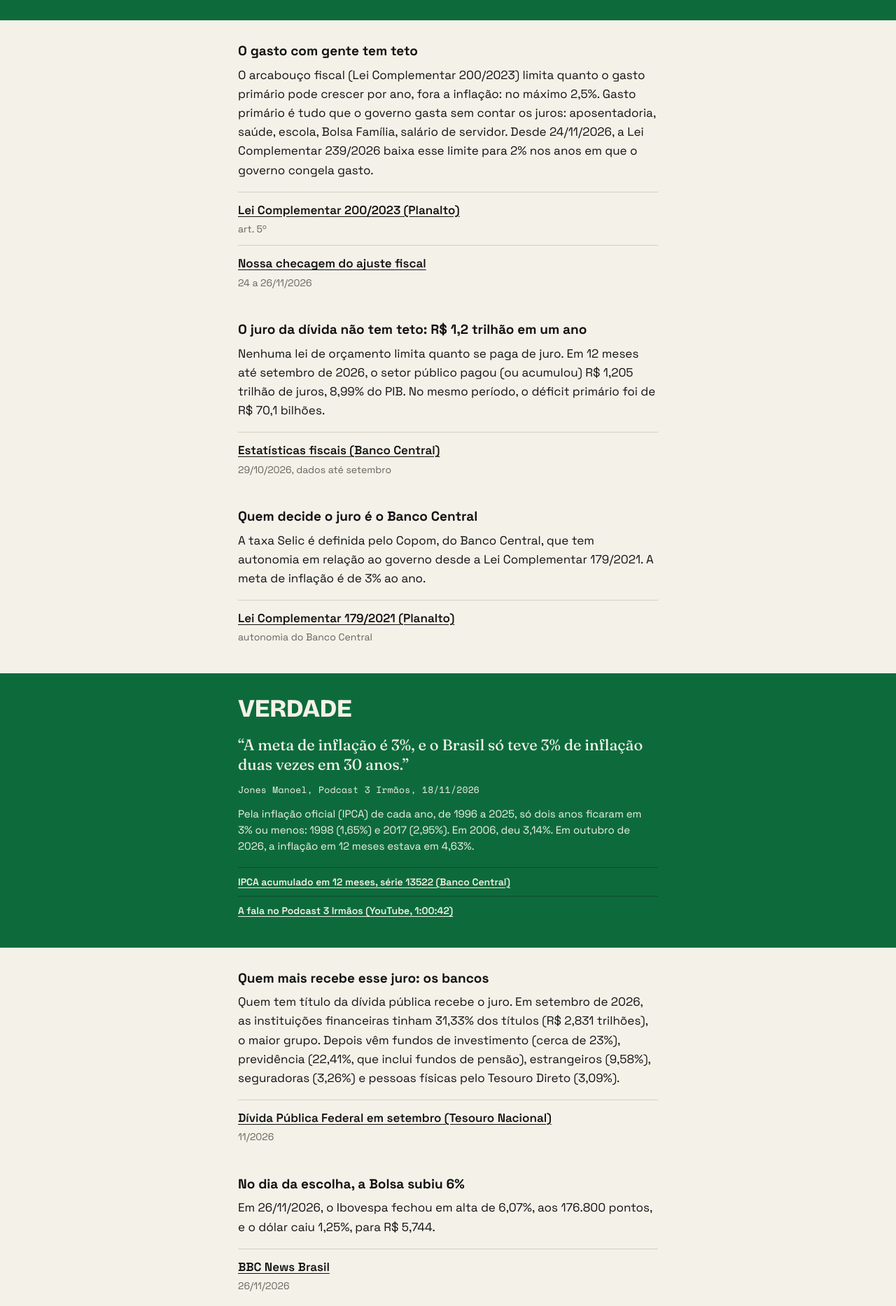
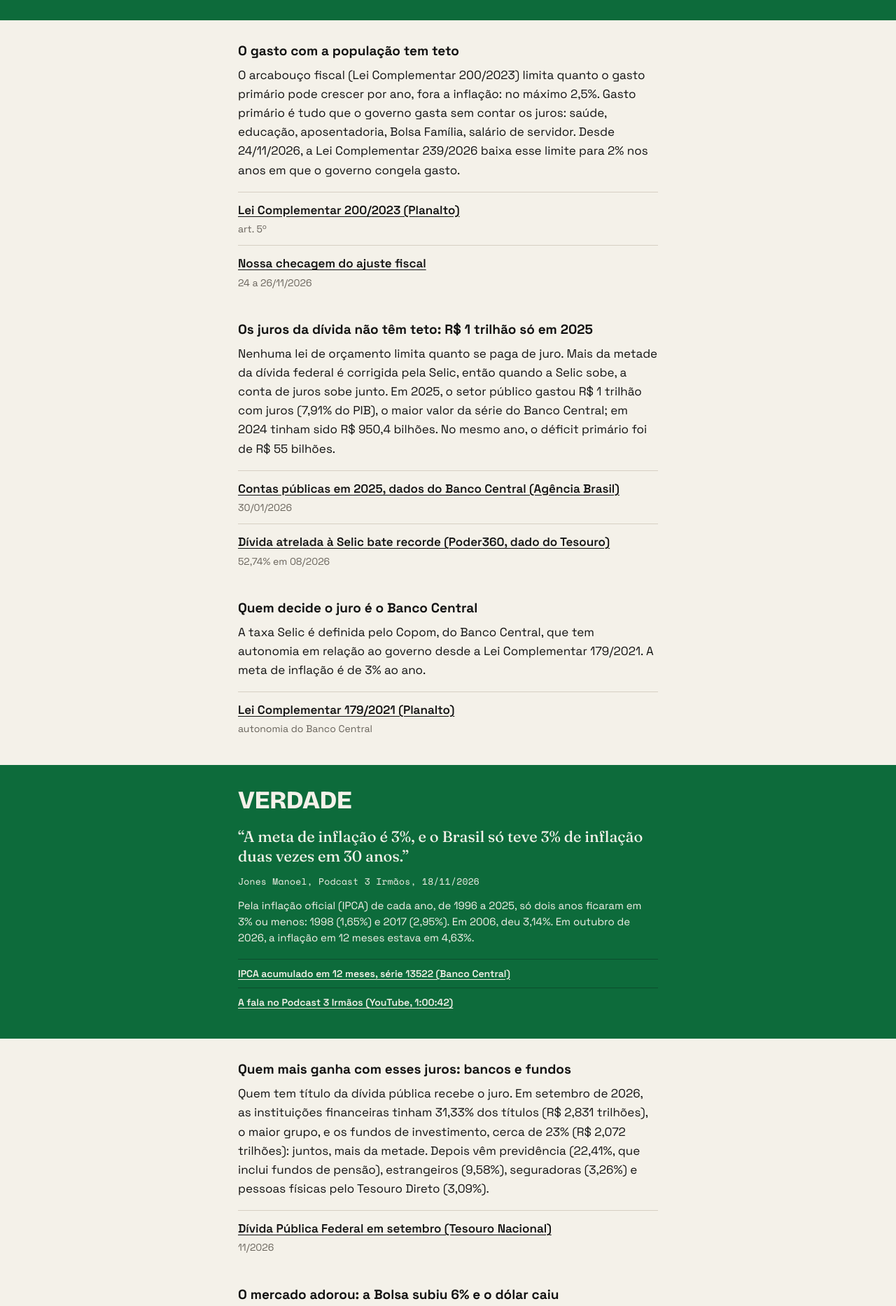
Before and after one commit to AugustoAmaral/basematerial-site, a plain HTML site: page fontes/trabuco-fazenda/index.html in a window 1280 px wide. Shown: the part 1467-3333 px from the top of the page at 70% size. Drawn offline with Linux system fonts and the light colour scheme.

Commit message:
Trabuco sources: 2025 interest bill, banks and funds over half, market reaction

```diff
--- a/fontes/trabuco-fazenda/index.html
+++ b/fontes/trabuco-fazenda/index.html
@@ -46,17 +46,18 @@
     </ul>
   </div>
 
-  <h3>O gasto com gente tem teto</h3>
-  <p>O arcabouço fiscal (Lei Complementar 200/2023) limita quanto o gasto primário pode crescer por ano, fora a inflação: no máximo 2,5%. Gasto primário é tudo que o governo gasta sem contar os juros: aposentadoria, saúde, escola, Bolsa Família, salário de servidor. Desde 24/11/2026, a Lei Complementar 239/2026 baixa esse limite para 2% nos anos em que o governo congela gasto.</p>
+  <h3>O gasto com a população tem teto</h3>
+  <p>O arcabouço fiscal (Lei Complementar 200/2023) limita quanto o gasto primário pode crescer por ano, fora a inflação: no máximo 2,5%. Gasto primário é tudo que o governo gasta sem contar os juros: saúde, educação, aposentadoria, Bolsa Família, salário de servidor. Desde 24/11/2026, a Lei Complementar 239/2026 baixa esse limite para 2% nos anos em que o governo congela gasto.</p>
   <ul class="sources">
     <li><a href="https://www.planalto.gov.br/ccivil_03/leis/lcp/lcp200.htm">Lei Complementar 200/2023 (Planalto)</a><span>art. 5º</span></li>
     <li><a href="/fontes/ajuste-fiscal/">Nossa checagem do ajuste fiscal</a><span>24 a 26/11/2026</span></li>
   </ul>
 
-  <h3>O juro da dívida não tem teto: R$ 1,2 trilhão em um ano</h3>
-  <p>Nenhuma lei de orçamento limita quanto se paga de juro. Em 12 meses até setembro de 2026, o setor público pagou (ou acumulou) R$ 1,205 trilhão de juros, 8,99% do PIB. No mesmo período, o déficit primário foi de R$ 70,1 bilhões.</p>
+  <h3>Os juros da dívida não têm teto: R$ 1 trilhão só em 2025</h3>
+  <p>Nenhuma lei de orçamento limita quanto se paga de juro. Mais da metade da dívida federal é corrigida pela Selic, então quando a Selic sobe, a conta de juros sobe junto. Em 2025, o setor público gastou R$ 1 trilhão com juros (7,91% do PIB), o maior valor da série do Banco Central; em 2024 tinham sido R$ 950,4 bilhões. No mesmo ano, o déficit primário foi de R$ 55 bilhões.</p>
   <ul class="sources">
-    <li><a href="https://aprendervalor.bcb.gov.br/content/estatisticas/hist_estatisticasfiscais/202610_Texto_de_estatisticas_fiscais.pdf">Estatísticas fiscais (Banco Central)</a><span>29/10/2026, dados até setembro</span></li>
+    <li><a href="https://agenciabrasil.ebc.com.br/economia/noticia/2026-01/contas-publicas-tem-deficit-de-r-55021-bilhoes-em-2025">Contas públicas em 2025, dados do Banco Central (Agência Brasil)</a><span>30/01/2026</span></li>
+    <li><a href="https://www.poder360.com.br/poder-economia/divida-atrelada-a-selic-bate-recorde-historico-em-2026/">Dívida atrelada à Selic bate recorde (Poder360, dado do Tesouro)</a><span>52,74% em 08/2026</span></li>
   </ul>
 
   <h3>Quem decide o juro é o Banco Central</h3>
@@ -76,13 +77,13 @@
     </ul>
   </div>
 
-  <h3>Quem mais recebe esse juro: os bancos</h3>
-  <p>Quem tem título da dívida pública recebe o juro. Em setembro de 2026, as instituições financeiras tinham 31,33% dos títulos (R$ 2,831 trilhões), o maior grupo. Depois vêm fundos de investimento (cerca de 23%), previdência (22,41%, que inclui fundos de pensão), estrangeiros (9,58%), seguradoras (3,26%) e pessoas físicas pelo Tesouro Direto (3,09%).</p>
+  <h3>Quem mais ganha com esses juros: bancos e fundos</h3>
+  <p>Quem tem título da dívida pública recebe o juro. Em setembro de 2026, as instituições financeiras tinham 31,33% dos títulos (R$ 2,831 trilhões), o maior grupo, e os fundos de investimento, cerca de 23% (R$ 2,072 trilhões): juntos, mais da metade. Depois vêm previdência (22,41%, que inclui fundos de pensão), estrangeiros (9,58%), seguradoras (3,26%) e pessoas físicas pelo Tesouro Direto (3,09%).</p>
   <ul class="sources">
     <li><a href="https://www.gov.br/fazenda/pt-br/assuntos/noticias/2026/novembro/divida-publica-federal-totaliza-r-9-383-trilhoes-em-setembro">Dívida Pública Federal em setembro (Tesouro Nacional)</a><span>11/2026</span></li>
   </ul>
 
-  <h3>No dia da escolha, a Bolsa subiu 6%</h3>
+  <h3>O mercado adorou: a Bolsa subiu 6% e o dólar caiu</h3>
   <p>Em 26/11/2026, o Ibovespa fechou em alta de 6,07%, aos 176.800 pontos, e o dólar caiu 1,25%, para R$ 5,744.</p>
   <ul class="sources">
     <li><a href="https://www.bbc.com/portuguese/articles/c3gre9xxe92zo">BBC News Brasil</a><span>26/11/2026</span></li>
```
